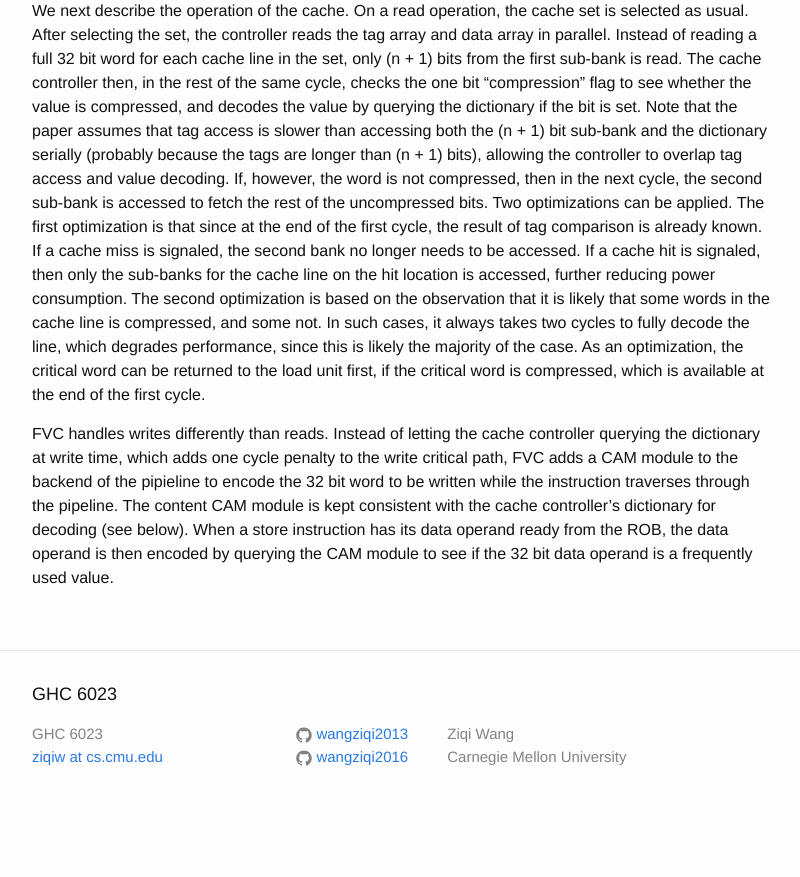
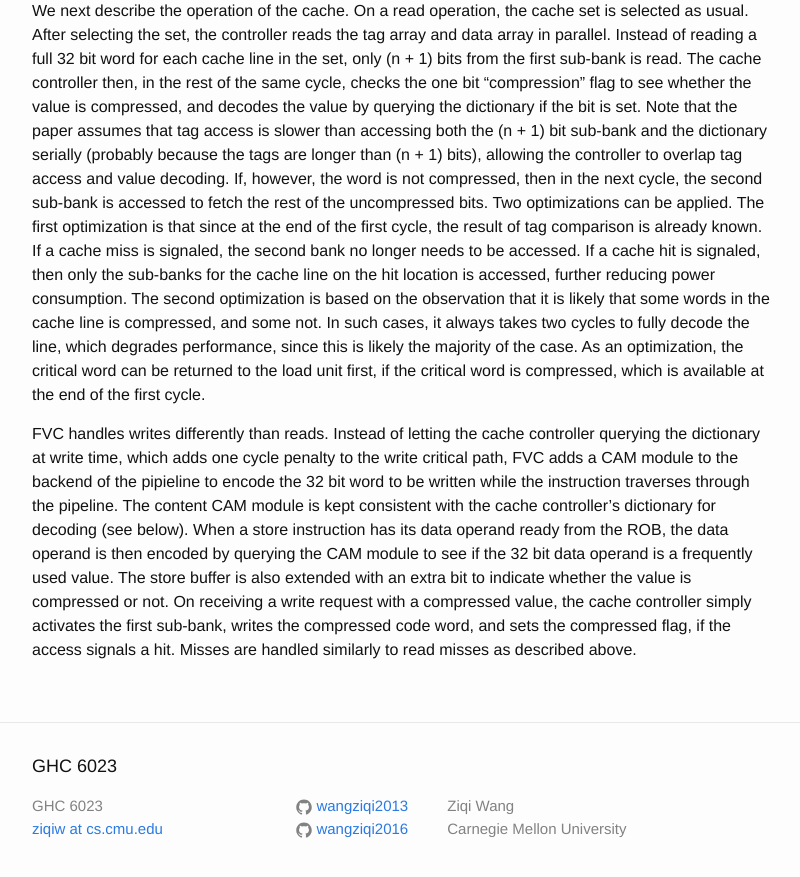
Before and after one commit to wangziqi2013/wangziqi2013.github.io, a Jekyll site: the page built from _posts/2020-06-25-fvc.markdown, in a window 1280 px wide and 900 px high, scrolled down 1399 px. Shown: the top 877 px of the window, without its empty margins (238-1038 px from the left). Built offline with Jekyll 4.4.1, drawn with Linux system fonts in a browser that asks for light colours; before the commit the page ends 2227 px from its top, so only the background shows below that.

Commit message:
Adding store buffer

```diff
--- a/_posts/2020-06-25-fvc.markdown
+++ b/_posts/2020-06-25-fvc.markdown
@@ -71,3 +71,7 @@ the 32 bit word to be written while the instruction traverses through the pipeli
 The content CAM module is kept consistent with the cache controller's dictionary for decoding (see below). When a store
 instruction has its data operand ready from the ROB, the data operand is then encoded by querying the CAM module to see
 if the 32 bit data operand is a frequently used value.
+The store buffer is also extended
+with an extra bit to indicate whether the value is compressed or not. On receiving a write request with a compressed value,
+the cache controller simply activates the first sub-bank, writes the compressed code word, and sets the compressed flag,
+if the access signals a hit. Misses are handled similarly to read misses as described above.
```
